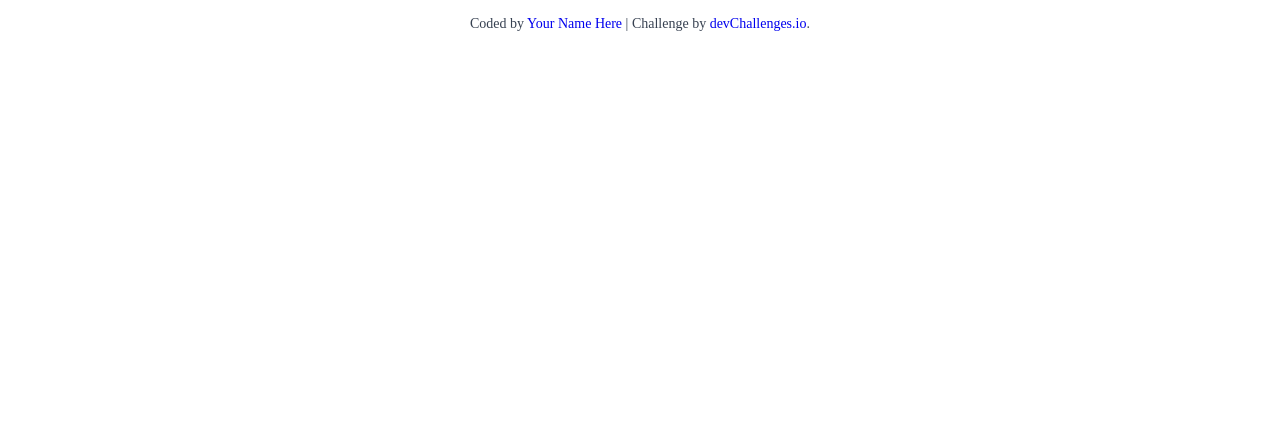
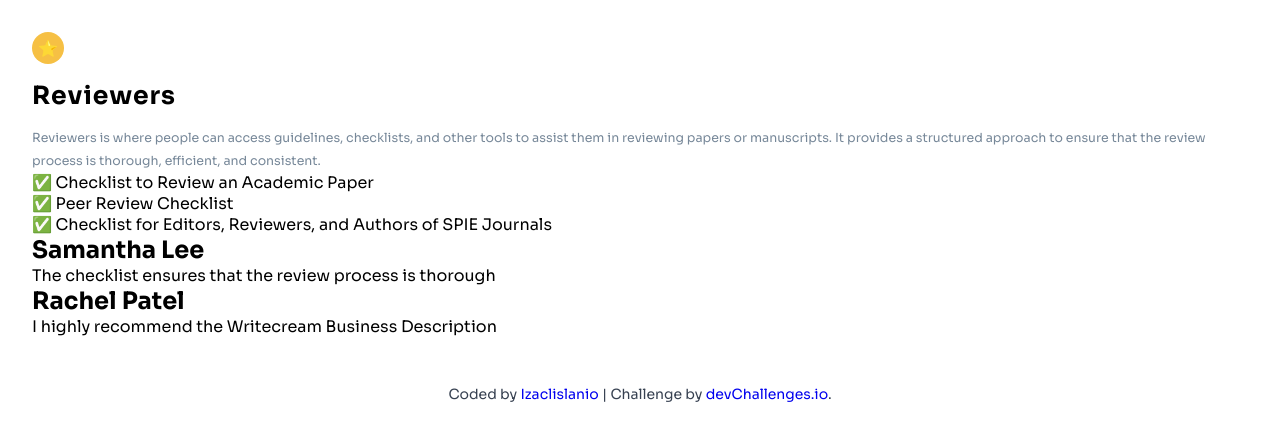
Before and after one commit to Izacsilva/challenge-testimonial-page, a plain HTML site: page index.html in a window 1280 px wide. Drawn offline with Linux system fonts and the light colour scheme.

Commit message:
feat: estrutura inicial da página e depoimento

```diff
--- a/index.html
+++ b/index.html
@@ -36,38 +36,49 @@
         text-decoration: none;
       }
     </style>
+
+    <link rel="preconnect" href="https://fonts.googleapis.com">
+    <link rel="preconnect" href="https://fonts.gstatic.com" crossorigin>
+    <link href="https://fonts.googleapis.com/css2?family=Sora:wght@100..800&display=swap" rel="stylesheet">
+
+    <link rel="stylesheet" href="style.css">
+
   </head>
   <body>
 
-    <main class="container">
-        <section class="info-for-testimonial"></section>
-        <section class="testimonial-cards">
-            <div class="star-icon"></div>
-            <h1 class="title"></h1>
-            <p class="information"></p>
+    <main id="container">
+        <section class="reviewers-testimonial">
+          <div class="reviewers-header">
+            <div class="reviewers-icon">⭐️</div>
+            <h1 class="reviewers-title">Reviewers</h1>
+            <p class="reviewers-description">Reviewers is where people can access guidelines, checklists, and other tools to assist them in reviewing papers or manuscripts. It provides a structured approach to ensure that the review process is thorough, efficient, and consistent.</p>
+          </div>
+          <ul class="container-checklist">
+            <li class="checklist-itens"><span class="checklist-icon">✅</span>  Checklist to Review an Academic Paper</li>
+            <li class="checklist-itens"><span class="checklist-icon">✅</span>  Peer Review Checklist</li>
+            <li class="checklist-itens"><span class="checklist-icon">✅</span>  Checklist for Editors, Reviewers, and Authors of SPIE Journals</li>
+          </div>
+        </section>
+        <section class="review-cards">
+          <div class="card">
+            <div class="reviewer-platform">
+              <span class="tag-source"></span><span class="review-rating"></span>
+            </div>
+            <h2 class="reviewer-name">Samantha Lee</h2>
+            <p class="reviewer-comment">The checklist ensures that the review process is thorough</p>
+          </div>
+          <div class="card">
+            <div class="reviewer-platform">
+              <span class="tag-source"></span><span class="review-rating"></span>
+            </div>
+            <h2 class="reviewer-name">Rachel Patel</h2>
+            <p class="reviewer-comment">I highly recommend the Writecream Business Description</p>
+          </div>
         </section>
     </main>
-    <!--
-  ⭐️
-
-  Reviewers is where people can access guidelines, checklists, and other tools to assist them in reviewing papers or manuscripts. It provides a structured approach to ensure that the review process is thorough, efficient, and consistent.
-
-  Checklist to Review an Academic Paper
-
-  Peer Review Checklist
-
-  Checklist for Editors, Reviewers, and Authors of SPIE Journals
-
-  Samantha Lee
-
-  The checklist ensures that the review process is thorough
-
-  Rachel Patel
-
-  I highly recommend the Writecream Business Description -->
 
     <div class="author-info">
-      Coded by <a href="#">Your Name Here</a> | Challenge by
+      Coded by <a href="#">Izaclislanio</a> | Challenge by
       <a href="https://www.devchallenges.io?ref=challenge" target="_blank"
         >devChallenges.io</a
       >.
--- a/style.css
+++ b/style.css
@@ -1,6 +1,53 @@
 /* style.css - Estrutura básica */
-body {
+
+* {
     margin: 0;
     padding: 0;
-    font-family: Arial, Helvetica, sans-serif;
+    box-sizing: border-box;
 }
+
+:root {
+    font-size: 62.5%;
+}
+
+body {
+    font-size: 1.6rem;
+    font-family: "Sora", sans-serif;
+    font-style: normal;
+
+    height: 100vh;
+    width: 100vw;
+}
+
+ul {
+    list-style: none;
+}
+
+#container {
+    max-width: 1280px;
+    display: flex;
+    flex-direction: column;
+    padding: 32px;
+}
+
+.reviewers-testimonial .reviewers-header .reviewers-icon {
+    width: 32px;
+    height: 32px;
+    background: #f6c044;
+    display: flex;
+    align-items: center;
+    justify-content: center;
+    border-radius: 50%;
+}
+
+.reviewers-header .reviewers-title {
+    font-size: 2.50rem;
+    letter-spacing: 0.1rem;
+    margin: 1.6rem 0;
+}
+
+.reviewers-header .reviewers-description {
+    font-size: 1.25rem;
+    line-height: 2.25rem;
+    color: lightslategrey;
+}
```
Also changed, not shown: estrutura-testimonial.png (added), 1 other file.
